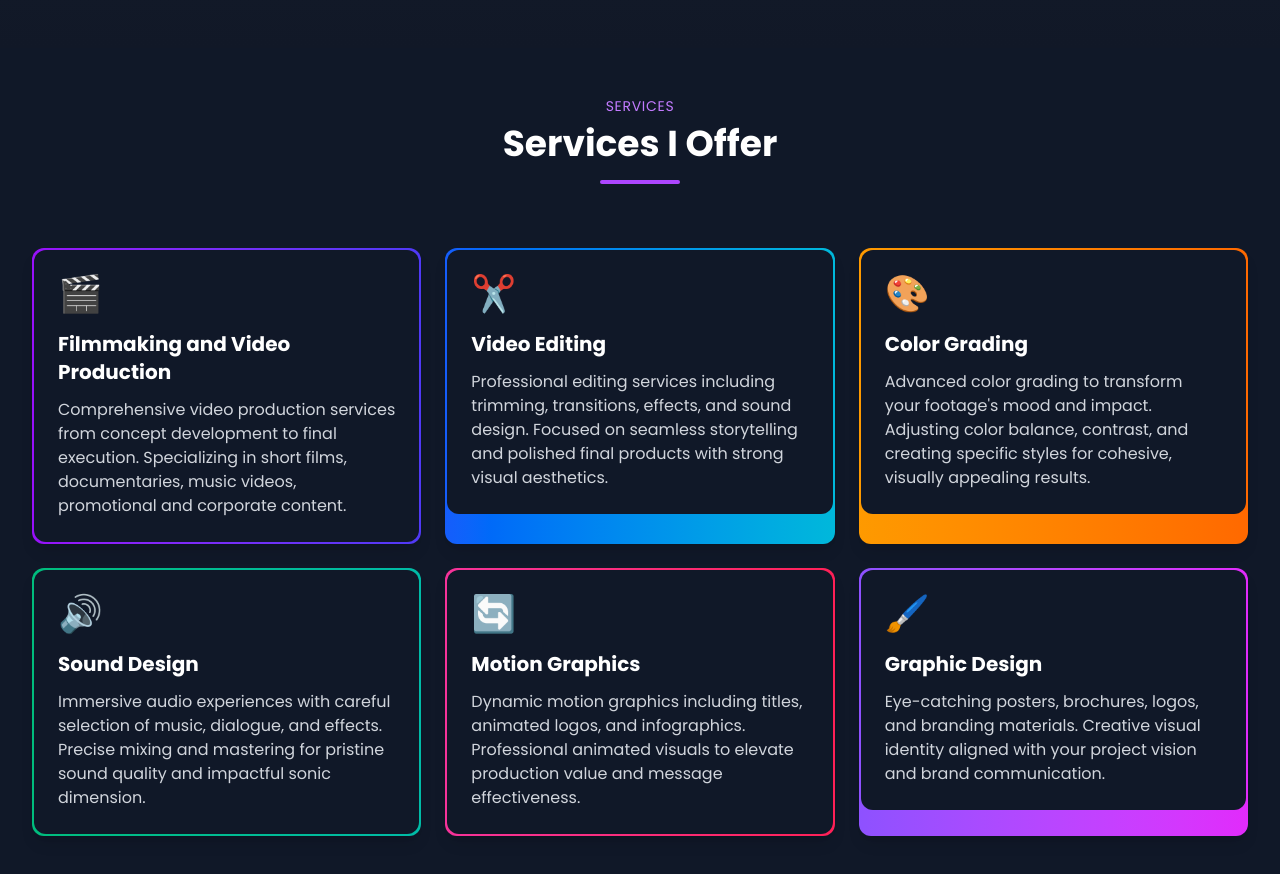
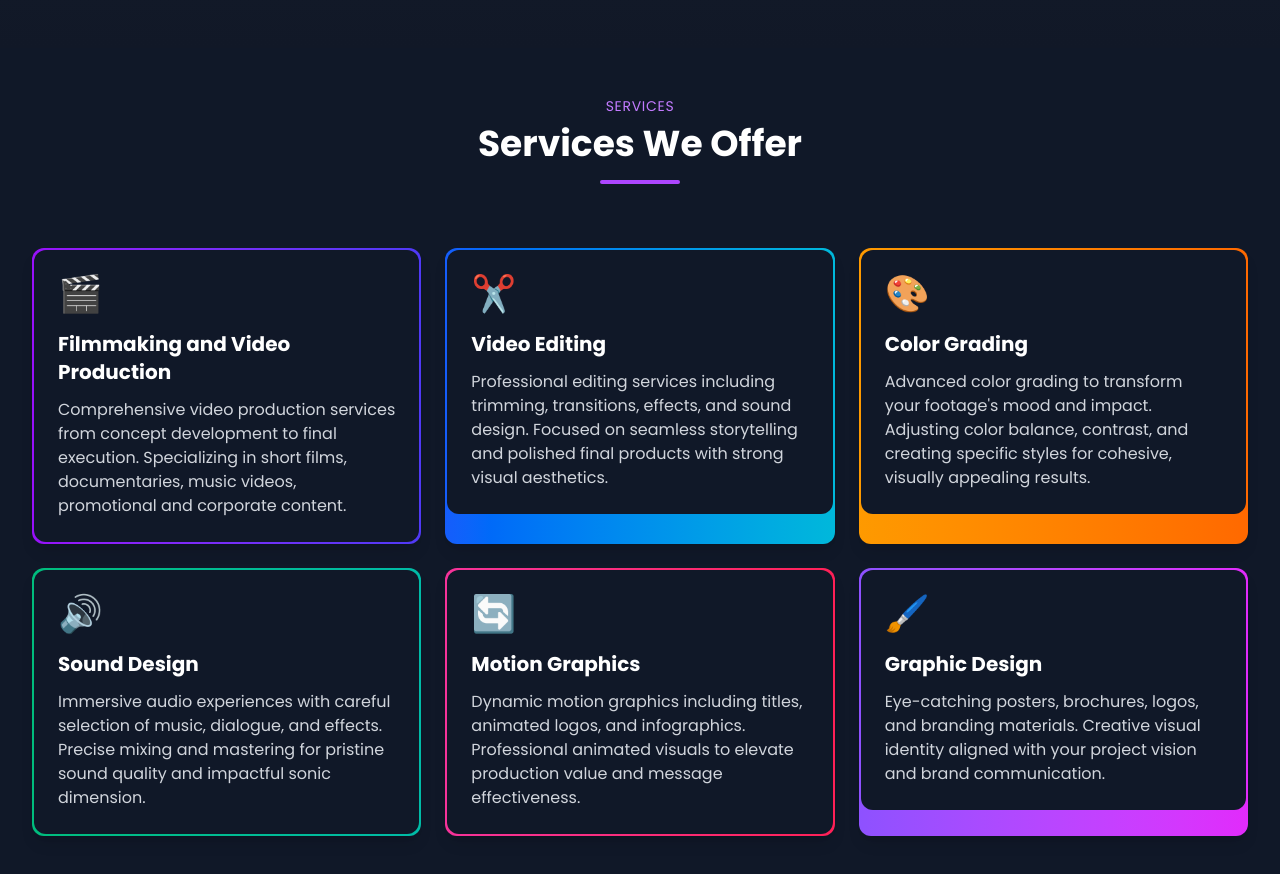
Before and after one commit to ritikkash/Simla-Studio, a React (Vite) app: page / in a window 1280 px wide. Shown: the part 1580-2454 px from the top of the page. Built offline with nearby package versions, Linux system fonts and the light colour scheme.

Commit message:
services content change

```diff
--- a/src/components/Services.jsx
+++ b/src/components/Services.jsx
@@ -87,7 +87,7 @@ const Services = () => {
             Services
           </h2>
           <h3 className="text-3xl sm:text-4xl font-bold text-white">
-            Services I Offer
+            Services We Offer
           </h3>
           <div className="mt-4 h-1 w-20 bg-purple-500 mx-auto rounded-full" />
         </motion.div>
```
